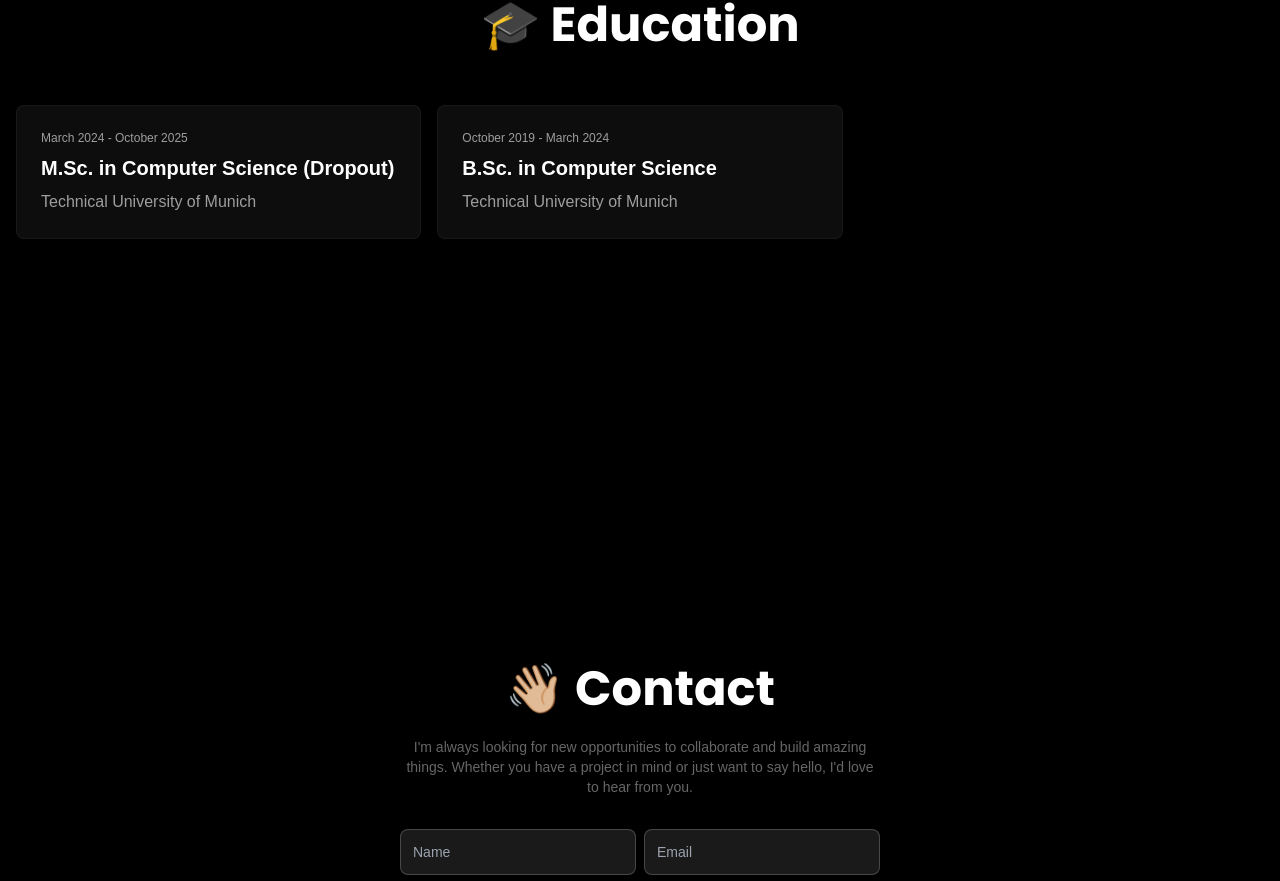
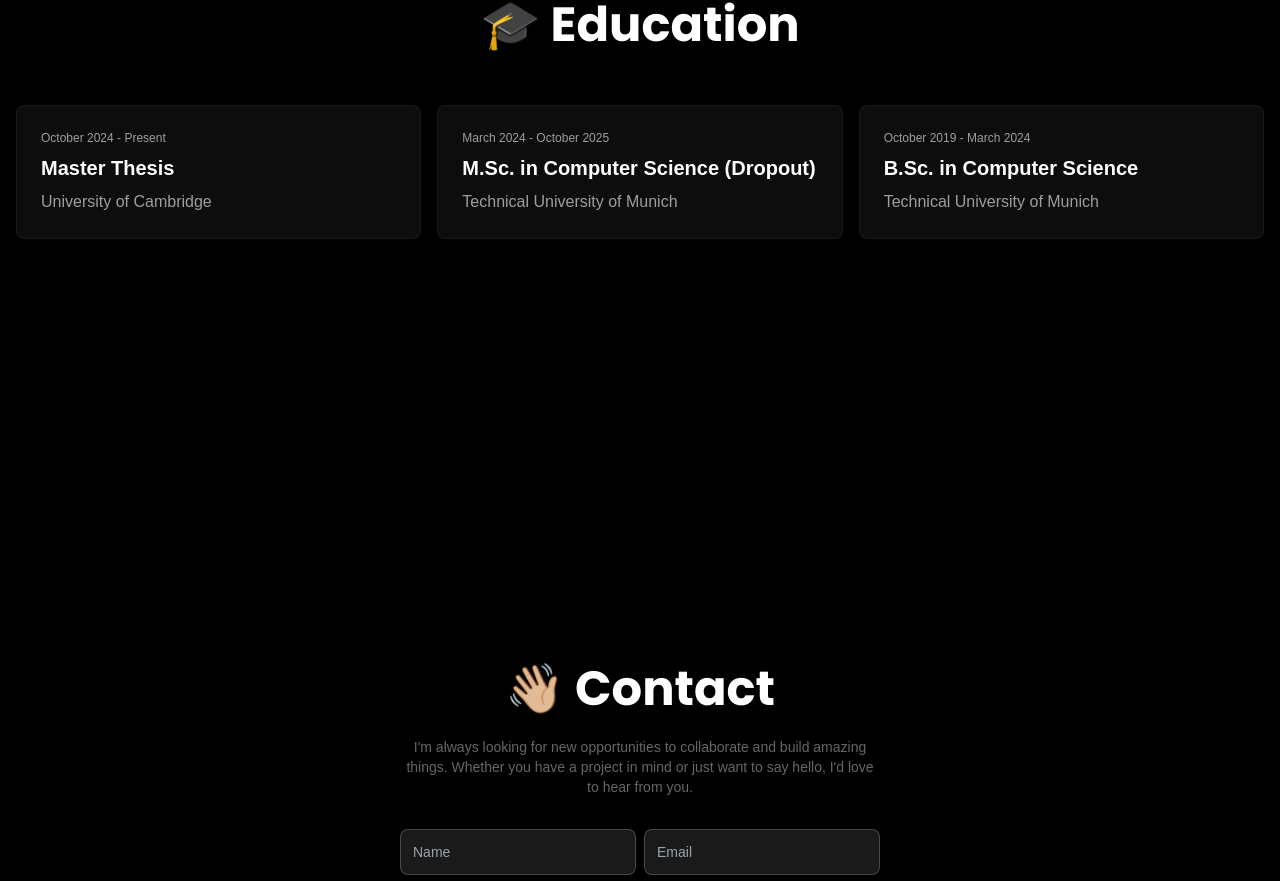
Before and after one commit to Antonwy/portfolio-2025, a Next.js app: page / in a window 1280 px wide. Shown: the part 1872-2753 px from the top of the page. Built offline with nearby package versions, Linux system fonts and the light colour scheme; no server answers.

Commit message:
feat: Add Master Thesis to education section
Co-authored-by: anton.wyrowski <anton.wyrowski@gmail.com>

```diff
--- a/components/ui/education-section.tsx
+++ b/components/ui/education-section.tsx
@@ -8,6 +8,11 @@ function EducationSection() {
         🎓 Education
       </h2>
       <div className="container mx-auto grid grid-cols-1 md:grid-cols-3 gap-4 p-4">
+        <TimelineItem
+          title="Master Thesis"
+          description="University of Cambridge"
+          date="October 2024 - Present"
+        />
         <TimelineItem
           title="M.Sc. in Computer Science (Dropout)"
           description="Technical University of Munich"
```
